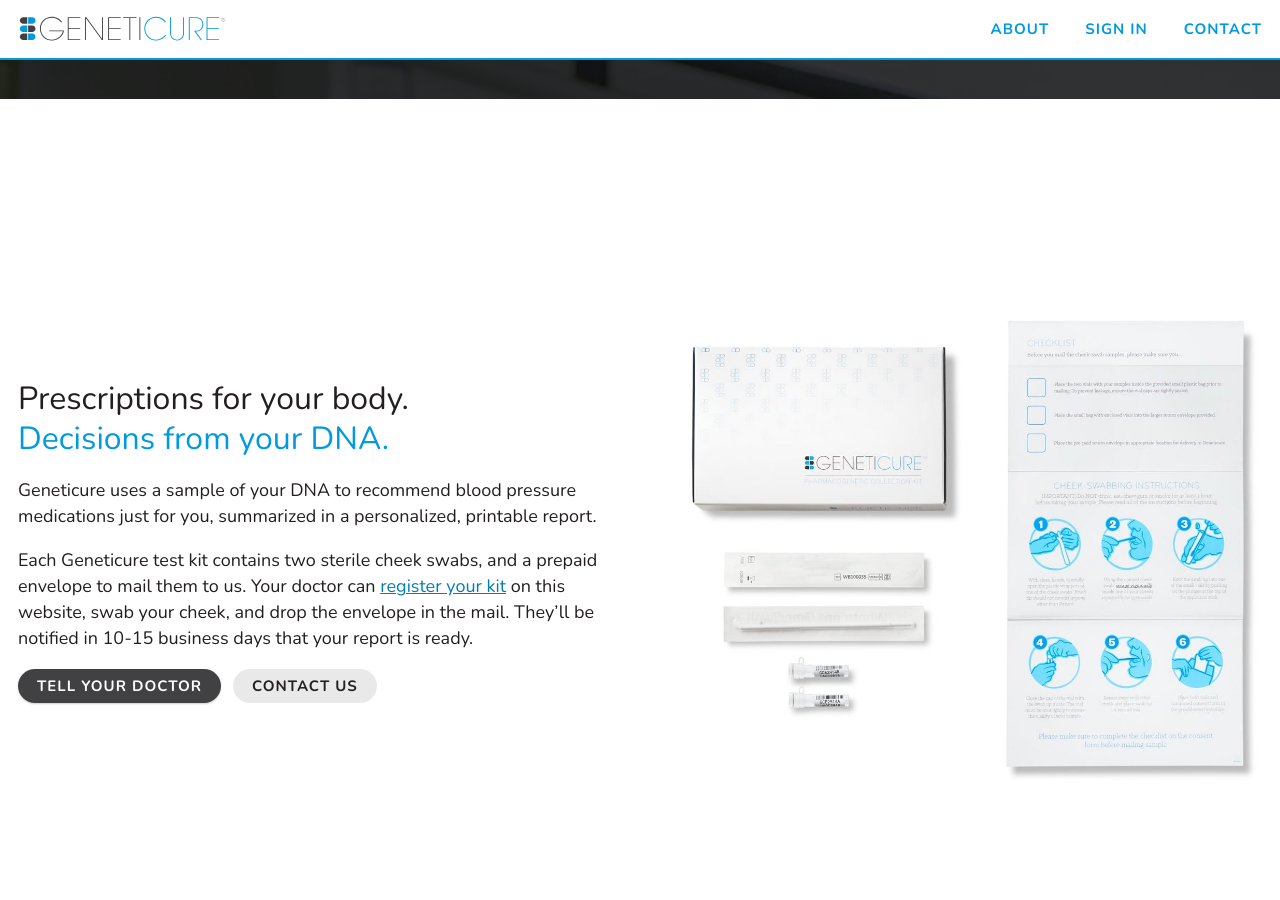
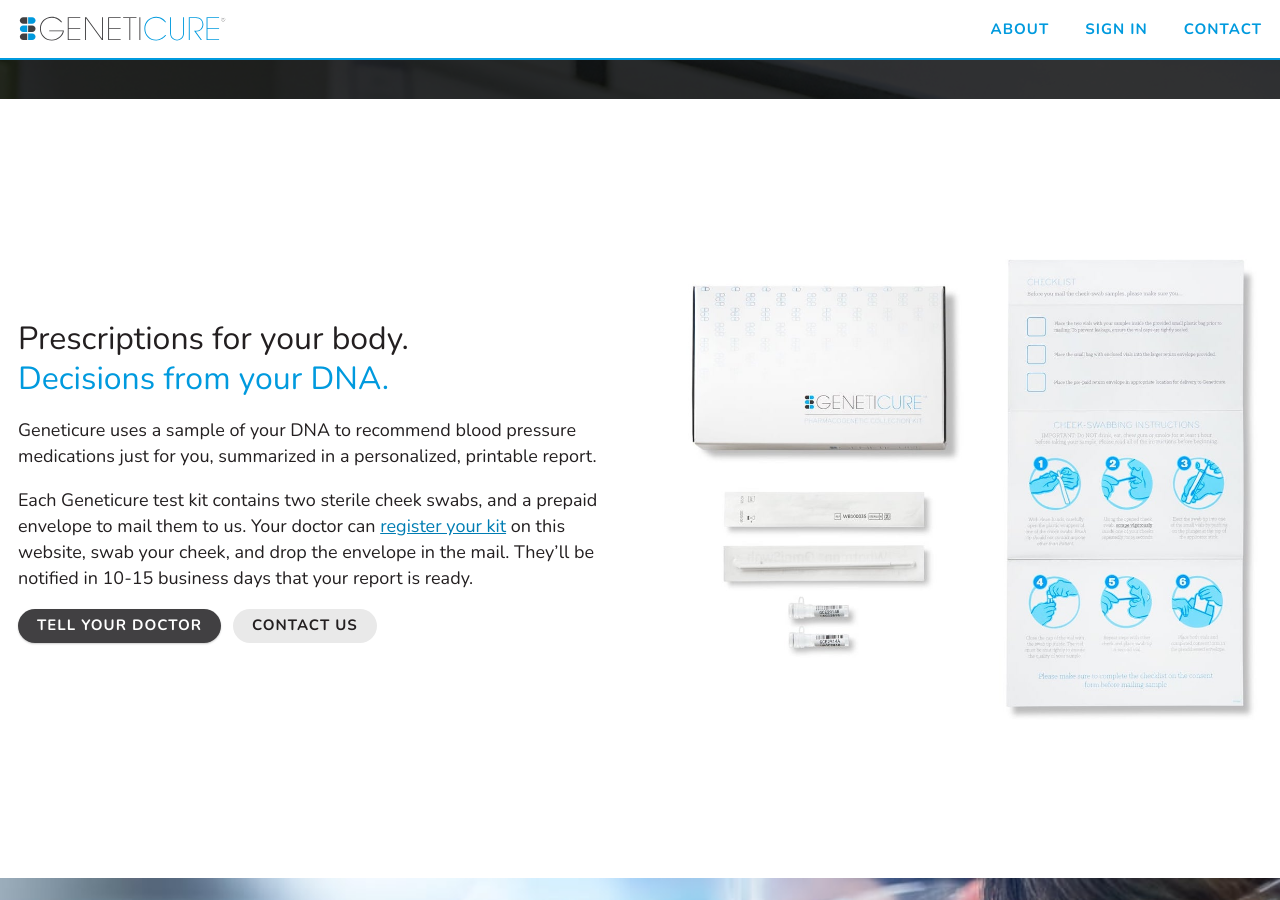
Before and after one commit to RobertAKARobin/geneticure-jekyll, a Jekyll site: the page built from _pages/index.md, in a window 1280 px wide and 900 px high, scrolled down 801 px. Built offline with Jekyll 4.4.1, drawn with Linux system fonts in a browser that asks for light colours.

Commit message:
rm full from product_intro

```diff
--- a/_pages/index.md
+++ b/_pages/index.md
@@ -19,7 +19,7 @@
 
 <a class="button button--low" href="{% include tell_doc %}" target="_blank">Tell your doctor</a> <a class="button" href="{{ site.contact.url }}">Contact us</a>
 {% endcapture %}
-{% include section.html align='right' content=product_intro height='full' img_alt='Geneticure kit' img_src='/assets/img/kit-w-contents.jpg' img_style='object-fit: contain' layout='text-display' reverse=true %}
+{% include section.html align='right' content=product_intro img_alt='Geneticure kit' img_src='/assets/img/kit-w-contents.jpg' img_style='object-fit: contain' layout='text-display' reverse=true %}
 
 {% capture product_sequence_section %}
 ## How does it work?
```
